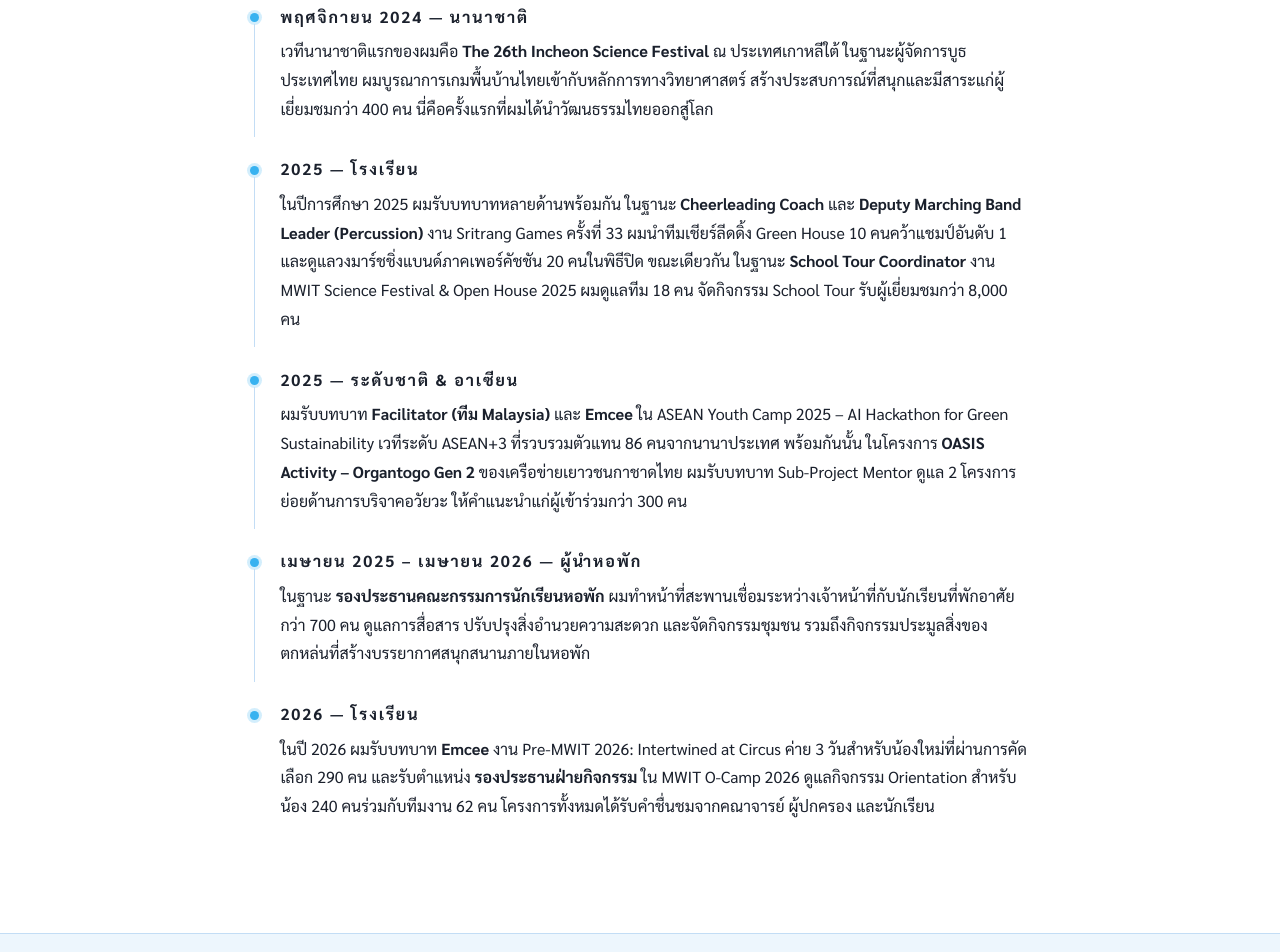
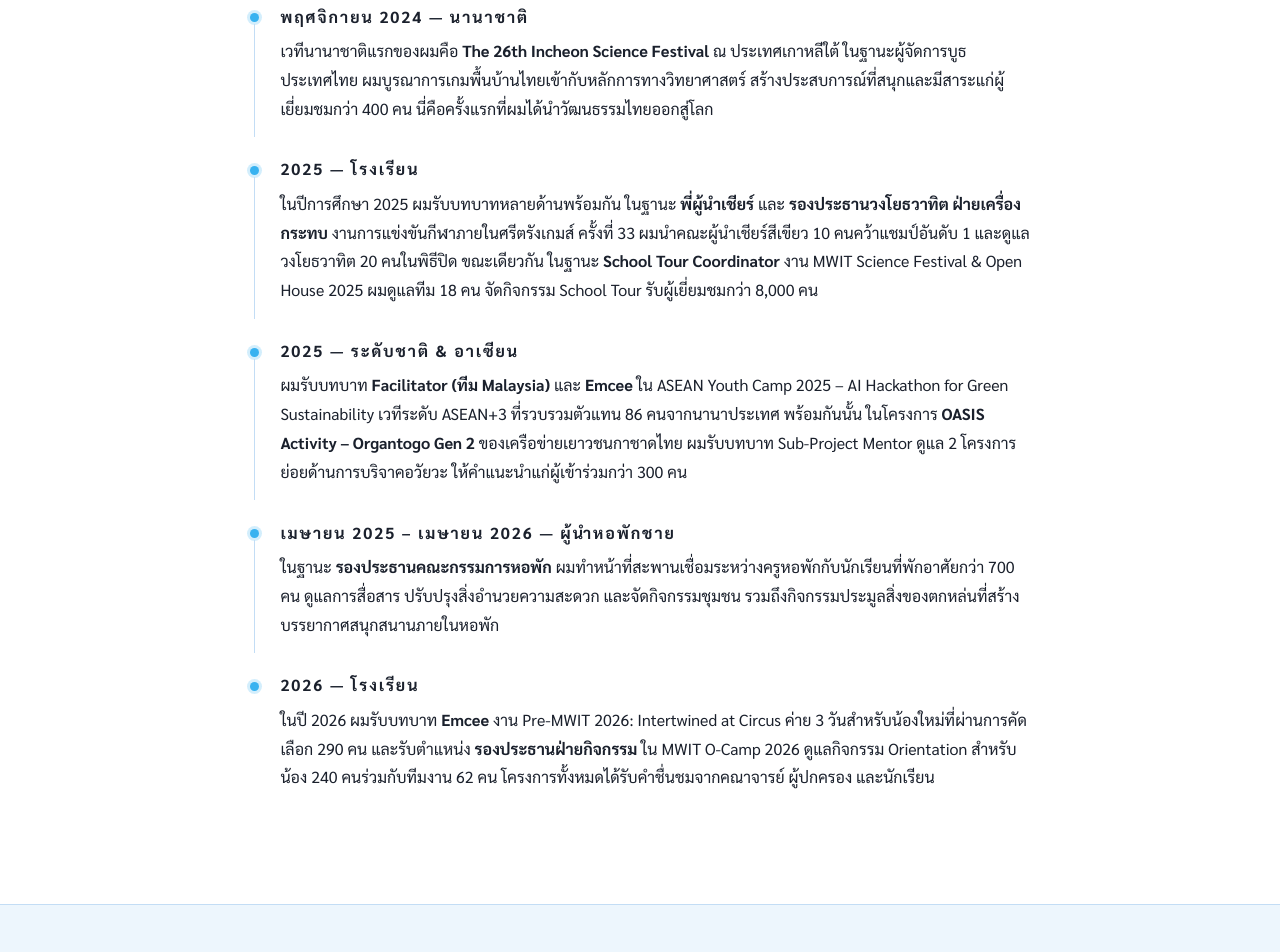
Before and after one commit to marsfinncode/appdesign01, a plain HTML site: page index.html in a window 1280 px wide. Shown: the part 2069-3021 px from the top of the page. Drawn offline with Linux system fonts and the light colour scheme.

Commit message:
ปรับแก้เนื้อหาให้ตรง

```diff
--- a/index.html
+++ b/index.html
@@ -447,7 +447,7 @@
 
     <div class="timeline-item">
       <p class="timeline-year">2025 — โรงเรียน</p>
-      <p>ในปีการศึกษา 2025 ผมรับบทบาทหลายด้านพร้อมกัน ในฐานะ <strong>Cheerleading Coach</strong> และ <strong>Deputy Marching Band Leader (Percussion)</strong> งาน Sritrang Games ครั้งที่ 33 ผมนำทีมเชียร์ลีดดิ้ง Green House 10 คนคว้าแชมป์อันดับ 1 และดูแลวงมาร์ชชิ่งแบนด์ภาคเพอร์คัชชัน 20 คนในพิธีปิด ขณะเดียวกัน ในฐานะ <strong>School Tour Coordinator</strong> งาน MWIT Science Festival & Open House 2025 ผมดูแลทีม 18 คน จัดกิจกรรม School Tour รับผู้เยี่ยมชมกว่า 8,000 คน</p>
+      <p>ในปีการศึกษา 2025 ผมรับบทบาทหลายด้านพร้อมกัน ในฐานะ <strong>พี่ผู้นำเชียร์</strong> และ <strong>รองประธานวงโยธวาทิต ฝ่ายเครื่องกระทบ</strong> งานการแข่งขันกีฬาภายในศรีตรังเกมส์ ครั้งที่ 33 ผมนำคณะผู้นำเชียร์สีเขียว 10 คนคว้าแชมป์อันดับ 1 และดูแลวงโยธวาทิต 20 คนในพิธีปิด ขณะเดียวกัน ในฐานะ <strong>School Tour Coordinator</strong> งาน MWIT Science Festival & Open House 2025 ผมดูแลทีม 18 คน จัดกิจกรรม School Tour รับผู้เยี่ยมชมกว่า 8,000 คน</p>
     </div>
 
     <div class="timeline-item">
@@ -456,8 +456,8 @@
     </div>
 
     <div class="timeline-item">
-      <p class="timeline-year">เมษายน 2025 – เมษายน 2026 — ผู้นำหอพัก</p>
-      <p>ในฐานะ <strong>รองประธานคณะกรรมการนักเรียนหอพัก</strong> ผมทำหน้าที่สะพานเชื่อมระหว่างเจ้าหน้าที่กับนักเรียนที่พักอาศัยกว่า 700 คน ดูแลการสื่อสาร ปรับปรุงสิ่งอำนวยความสะดวก และจัดกิจกรรมชุมชน รวมถึงกิจกรรมประมูลสิ่งของตกหล่นที่สร้างบรรยากาศสนุกสนานภายในหอพัก</p>
+      <p class="timeline-year">เมษายน 2025 – เมษายน 2026 — ผู้นำหอพักชาย</p>
+      <p>ในฐานะ <strong>รองประธานคณะกรรมการหอพัก</strong> ผมทำหน้าที่สะพานเชื่อมระหว่างครูหอพักกับนักเรียนที่พักอาศัยกว่า 700 คน ดูแลการสื่อสาร ปรับปรุงสิ่งอำนวยความสะดวก และจัดกิจกรรมชุมชน รวมถึงกิจกรรมประมูลสิ่งของตกหล่นที่สร้างบรรยากาศสนุกสนานภายในหอพัก</p>
     </div>
 
     <div class="timeline-item">
```
